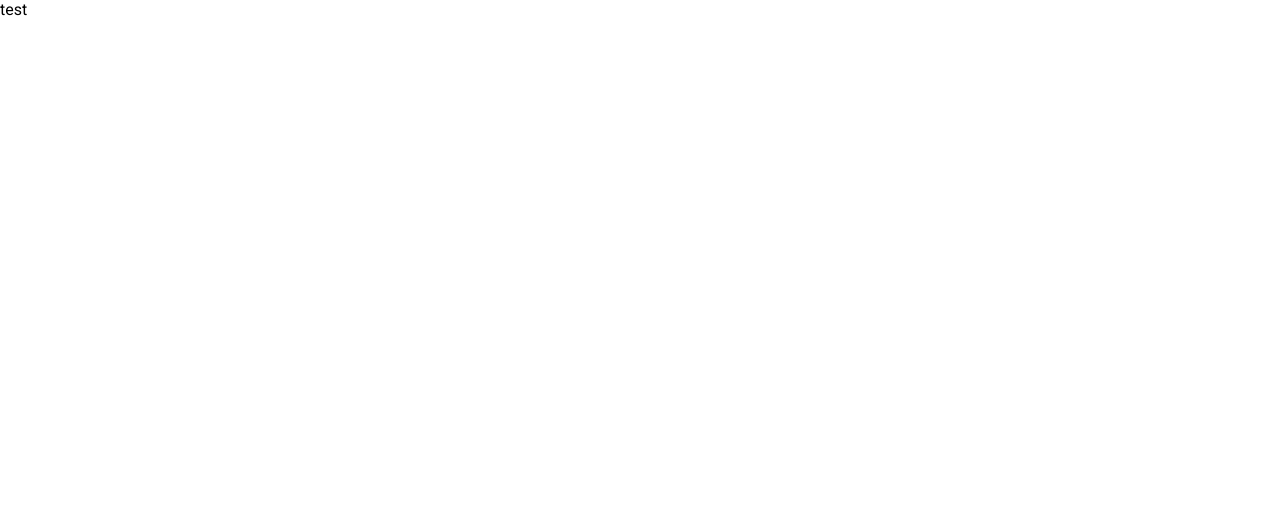
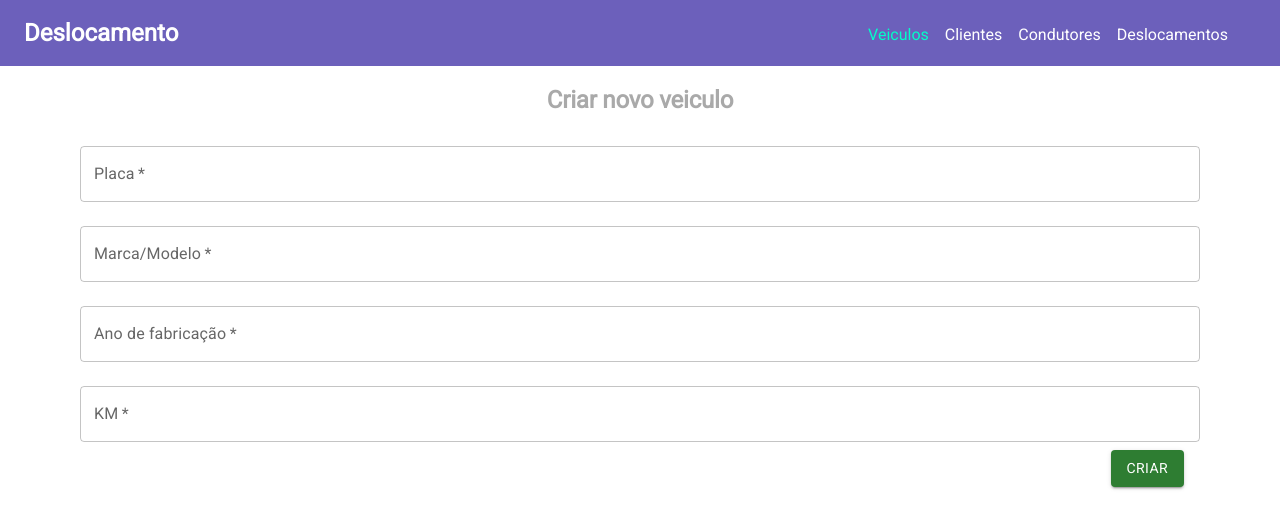
Before and after one commit to ErykTavares/vehicles-test, a Next.js app: page /vehicle/create in a window 1280 px wide. Shown: the top 528 px of the page. Built offline with nearby package versions, Linux system fonts and the light colour scheme.

Commit message:
feat (vehicles): create page

```diff
--- a/package.json
+++ b/package.json
@@ -15,6 +15,7 @@
 	"dependencies": {
 		"@emotion/react": "^11.11.1",
 		"@emotion/styled": "^11.11.0",
+		"@hookform/resolvers": "^3.1.1",
 		"@mui/material": "^5.13.5",
 		"@types/node": "20.3.1",
 		"@types/react": "18.2.12",
@@ -27,9 +28,11 @@
 		"postcss": "8.4.24",
 		"react": "18.2.0",
 		"react-dom": "18.2.0",
+		"react-hook-form": "^7.45.0",
 		"sass": "^1.63.4",
 		"sweetalert2": "^11.7.12",
-		"tailwindcss": "3.3.2"
+		"tailwindcss": "3.3.2",
+		"yup": "^1.2.0"
 	},
 	"devDependencies": {
 		"@typescript-eslint/eslint-plugin": "^5.59.11",
--- a/src/app/vehicle/create/page.tsx
+++ b/src/app/vehicle/create/page.tsx
@@ -1,4 +1,209 @@
-import React from 'react';
+'use client';
 
-const Create = (): JSX.Element => <div>test</div>;
+import React, { useCallback } from 'react';
+import DefaultLayout from '@/layout/defaultLayout';
+import { Box, Button, Container, TextField, Typography } from '@mui/material';
+import { useForm, Controller } from 'react-hook-form';
+import * as yup from 'yup';
+import { yupResolver } from '@hookform/resolvers/yup';
+import api from '@/services/api';
+import Swal from 'sweetalert2';
+import { useRouter } from 'next/navigation';
+
+export const vehicleSchema = yup.object().shape({
+	placa: yup.string().required('A placa é requerida'),
+	marcaModelo: yup.string().required('A marca/modelo é requerida'),
+	anoFabricacao: yup.string().required('O ano de fabricação é requerido'),
+	kmAtual: yup.string().required('O km é requerido')
+});
+
+interface IData {
+	placa: string;
+	marcaModelo: string;
+	anoFabricacao: string;
+	kmAtual: string;
+}
+
+const Create = (): JSX.Element => {
+	const { control, handleSubmit } = useForm({
+		defaultValues: {
+			placa: '',
+			marcaModelo: '',
+			anoFabricacao: '',
+			kmAtual: ''
+		},
+		resolver: yupResolver(vehicleSchema)
+	});
+	const router = useRouter();
+
+	const handleCreateVehicle = useCallback(async (data: IData): Promise<void> => {
+		const formData = new FormData();
+
+		Object.entries(data).forEach((each) => {
+			formData.append(each[0], each[1]);
+		});
+
+		await api
+			.post(`/api/v1/veiculo`, formData)
+			.then(() => {
+				Swal.fire({
+					title: 'Success',
+					text: 'Novo veiculo criado com sucesso.',
+					icon: 'success',
+					confirmButtonText: 'ok',
+					confirmButtonColor: 'green',
+					preConfirm: async (): Promise<void> => {
+						router.push('/vehicle');
+					}
+				});
+			})
+			.catch((err) => {
+				Swal.fire({
+					title: 'Error',
+					text: err?.response?.data?.message || 'Algo deu errado',
+					icon: 'error',
+					confirmButtonText: 'ok',
+					confirmButtonColor: 'red'
+				});
+			});
+	}, []);
+
+	return (
+		<DefaultLayout>
+			<section>
+				<Container>
+					<Container
+						sx={{
+							display: 'flex',
+							alignItems: 'center',
+							justifyContent: 'center',
+							marginBottom: '1rem',
+							padding: '0!important'
+						}}
+					>
+						<Typography variant='h2' fontSize='1.5rem' color='darkGray' fontWeight='bolder'>
+							Criar novo veiculo
+						</Typography>
+					</Container>
+					<Box
+						component='form'
+						sx={{
+							width: '100%',
+							height: 'auto',
+							display: 'flex',
+							flexDirection: 'column',
+							alignItems: 'start',
+							justifyContent: 'center',
+							padding: '0 1rem'
+						}}
+						noValidate
+						autoComplete='off'
+						onSubmit={(e) => {
+							handleSubmit((data) => handleCreateVehicle(data))(e);
+						}}
+					>
+						<Controller
+							render={({ field: { onChange, value, ref }, fieldState: { error } }) => (
+								<TextField
+									sx={{
+										width: '100%'
+									}}
+									required
+									id='outlined'
+									label='Placa'
+									placeholder='v123dc'
+									margin='normal'
+									onChange={onChange}
+									value={value}
+									ref={ref}
+									error={!!error?.message}
+									helperText={error?.message}
+								/>
+							)}
+							name='placa'
+							control={control}
+						/>
+						<Controller
+							render={({ field: { onChange, value, ref }, fieldState: { error } }) => (
+								<TextField
+									sx={{
+										width: '100%'
+									}}
+									required
+									id='outlined'
+									label='Marca/Modelo'
+									placeholder='mercedes'
+									margin='normal'
+									onChange={onChange}
+									value={value}
+									ref={ref}
+									error={!!error?.message}
+									helperText={error?.message}
+								/>
+							)}
+							name='marcaModelo'
+							control={control}
+						/>
+						<Controller
+							render={({ field: { onChange, value, ref }, fieldState: { error } }) => (
+								<TextField
+									sx={{
+										width: '100%'
+									}}
+									required
+									id='outlined'
+									label='Ano de fabricação'
+									placeholder='1995'
+									margin='normal'
+									onChange={onChange}
+									value={value}
+									ref={ref}
+									error={!!error?.message}
+									helperText={error?.message}
+								/>
+							)}
+							name='anoFabricacao'
+							control={control}
+						/>
+						<Controller
+							render={({ field: { onChange, value, ref }, fieldState: { error } }) => (
+								<TextField
+									sx={{
+										width: '100%'
+									}}
+									required
+									id='outlined'
+									label='KM'
+									placeholder='1200'
+									margin='normal'
+									onChange={onChange}
+									value={value}
+									ref={ref}
+									error={!!error?.message}
+									helperText={error?.message}
+								/>
+							)}
+							name='kmAtual'
+							control={control}
+						/>
+						<Container
+							sx={{
+								display: 'flex',
+								alignItems: 'center',
+								justifyContent: 'end',
+								marginBottom: '1rem',
+								padding: '0!important',
+								paddingRight: '1rem!important '
+							}}
+						>
+							<Button type='submit' variant='contained' color='success'>
+								Criar
+							</Button>
+						</Container>
+					</Box>
+				</Container>
+			</section>
+		</DefaultLayout>
+	);
+};
 export default Create;
```
Also changed, not shown: 1 other file (tests, documents, lock files or other folders).
